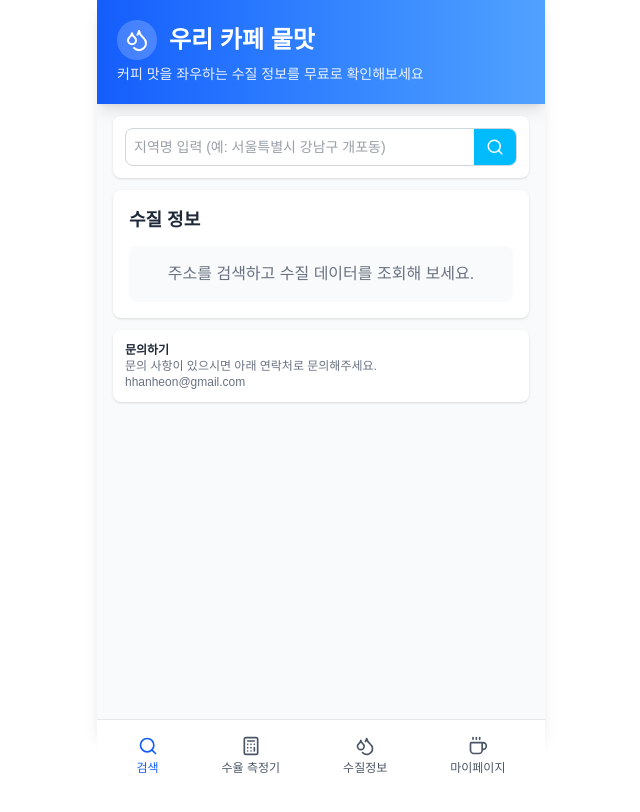
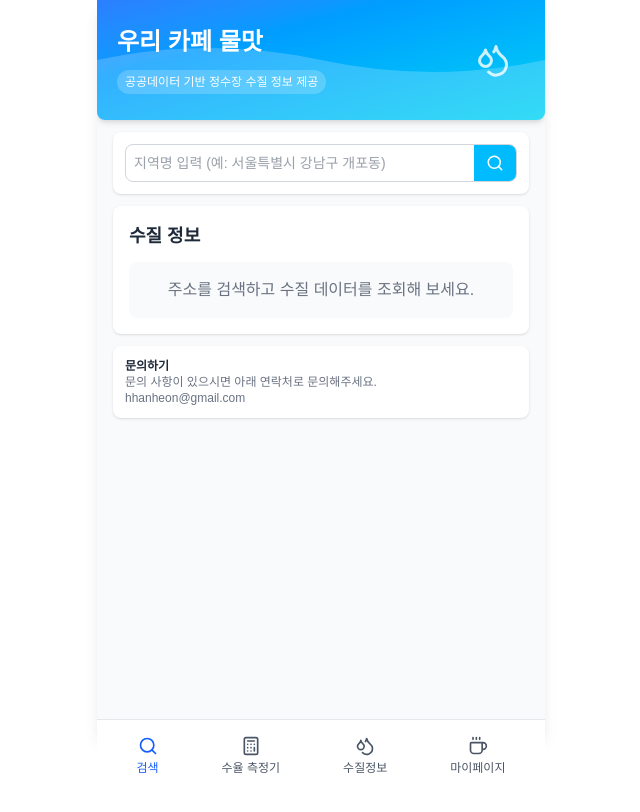
Before and after one commit to hhhaan/mul-mat, a Next.js app: page / in a window 1280 px wide. Shown: the top 812 px of the page, without its empty margins (319-959 px from the left). Built offline with nearby package versions, Linux system fonts and the light colour scheme; no server answers.

Commit message:
chore: 메인 헤더 디자인 변경

```diff
--- a/src/widgets/header/ui/header.tsx
+++ b/src/widgets/header/ui/header.tsx
@@ -2,15 +2,28 @@ import { Droplets } from 'lucide-react';
 
 export const Header = () => {
     return (
-        <header className="bg-gradient-to-r from-blue-600 to-blue-400 text-white p-5 shadow-lg">
-            <div className="container mx-auto">
-                <h1 className="text-2xl font-bold flex items-center">
-                    <div className="bg-white/20 p-2 rounded-full mr-3">
-                        <Droplets className="text-white" />
+        <header className="relative bg-gradient-to-br from-blue-500 to-cyan-400 p-5  overflow-hidden shadow-md rounded-b-lg">
+            {/* 배경 장식용 SVG */}
+            <div className="absolute inset-0 opacity-20 pointer-events-none">
+                <svg viewBox="0 0 100 100" preserveAspectRatio="none" className="w-full h-full">
+                    <path d="M0,50 Q25,30 50,50 T100,50 V100 H0 Z" fill="white" />
+                </svg>
+            </div>
+
+            {/* 콘텐츠 영역 */}
+            <div className="relative z-10 flex items-center justify-between">
+                {/* 왼쪽 텍스트 */}
+                <div className="text-white">
+                    <h2 className="text-2xl font-bold mb-1">우리 카페 물맛</h2>
+                    <div className="inline-block bg-white/20 backdrop-blur-sm text-xs py-1 px-2 rounded-full mt-2">
+                        공공데이터 기반 정수장 수질 정보 제공
                     </div>
-                    우리 카페 물맛
-                </h1>
-                <p className="text-sm mt-1 opacity-90">커피 맛을 좌우하는 수질 정보를 무료로 확인해보세요</p>
+                </div>
+
+                {/* 오른쪽 아이콘 */}
+                <div className="w-16 h-20 flex items-center justify-center">
+                    <Droplets size={36} className="text-white/80" />
+                </div>
             </div>
         </header>
     );
```
